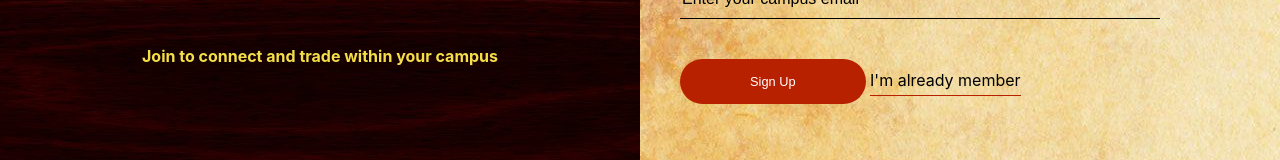
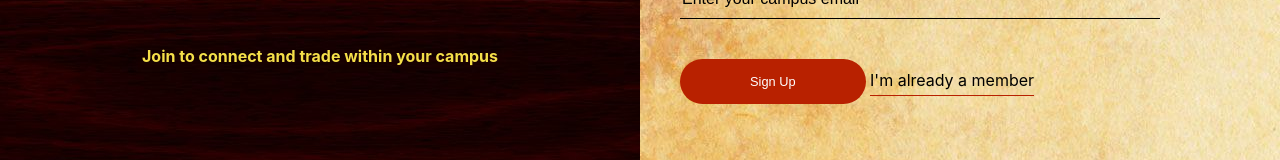
Before and after one commit to srahim457/capstone, a React (Create React App) app in the folder guilds/: page /#/ in a window 1280 px wide. Shown: the part 439-599 px from the top of the page. Built offline with nearby package versions, Linux system fonts and the light colour scheme.

Commit message:
fixed typo

```diff
--- a/guilds/src/Components/SignUp.js
+++ b/guilds/src/Components/SignUp.js
@@ -78,7 +78,7 @@ class SignUp extends Component {
           <div className='FormField'>
             <button className='FormField__Button mr-20'>Sign Up</button>{' '}
             <Link to='/sign-in' className='FormField__Link'>
-              I'm already member
+              I'm already a member
             </Link>
           </div>
         </form>
```
